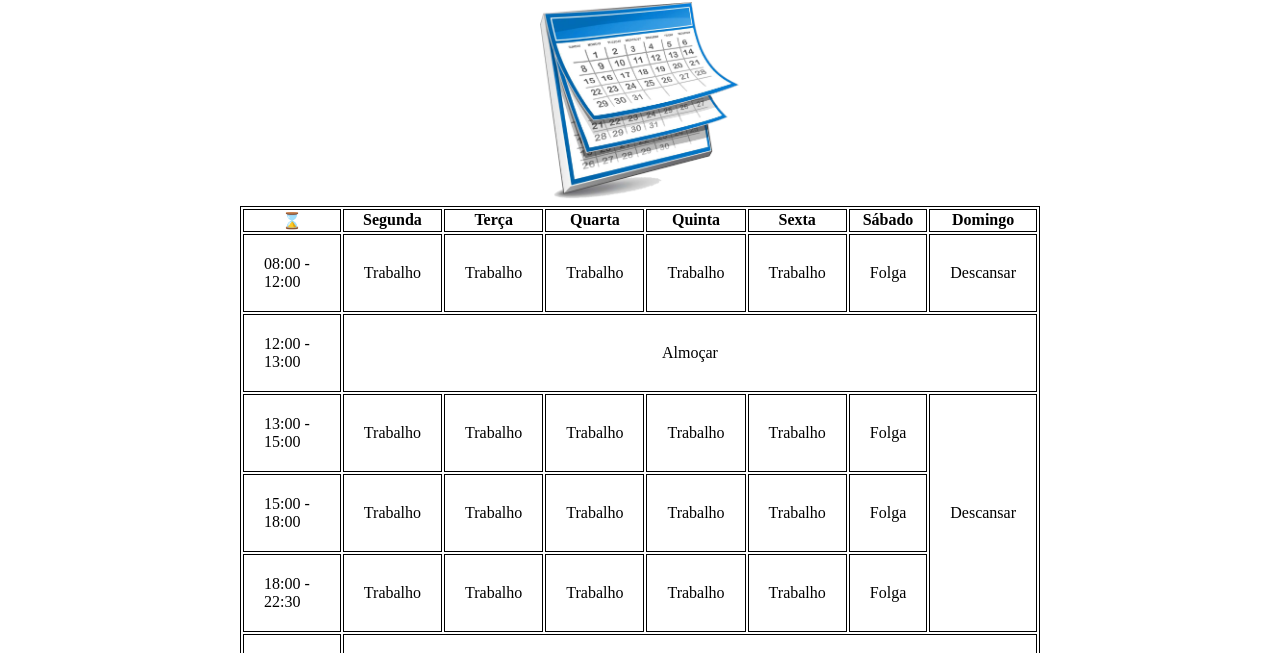
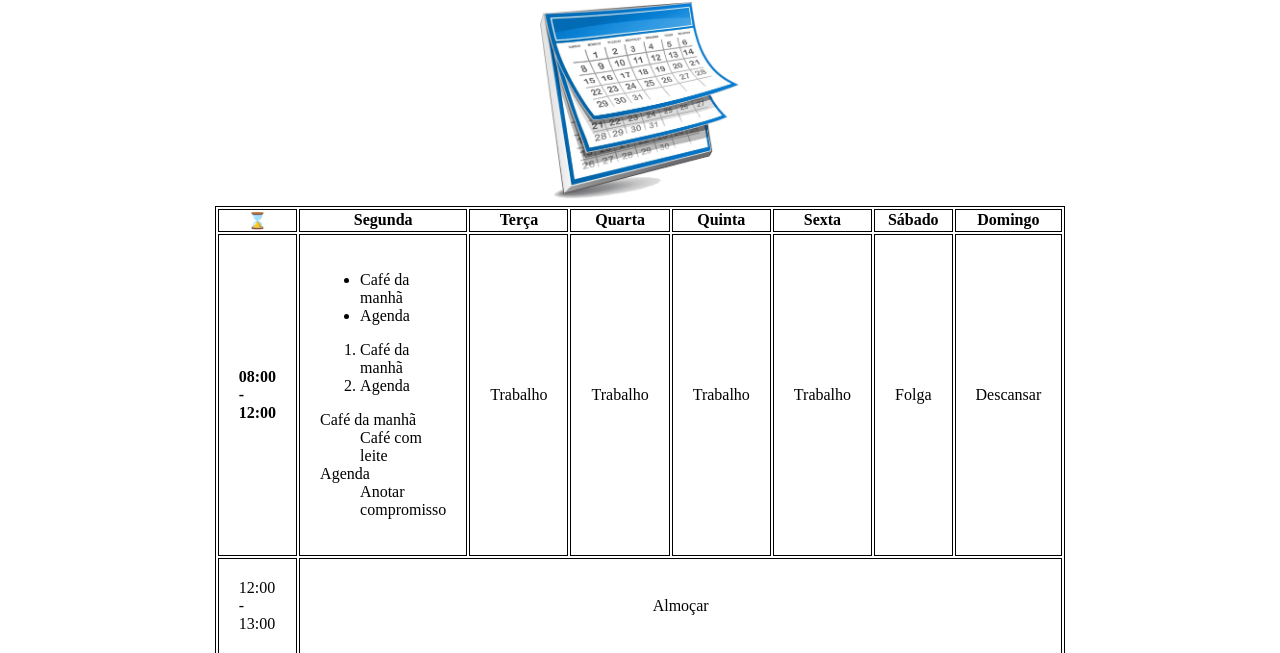
Before and after one commit to antonio-salviato/cronograma-tables, a plain HTML site: page index.html in a window 1280 px wide. Shown: the part 78-731 px from the top of the page. Drawn offline with Linux system fonts and the light colour scheme.

Commit message:
alterações da aula

```diff
--- a/index.html
+++ b/index.html
@@ -44,8 +44,23 @@
         </thead>
         <tbody>
           <tr>
-            <td>08:00 - 12:00</td>
-            <td>Trabalho</td>
+            <td><strong>08:00 - 12:00</strong></td>
+                <td>
+                    <ul>
+                        <li>Café da manhã</li>
+                        <li>Agenda</li>
+                    </ul>
+                    <ol type="1">
+                        <li>Café da manhã</li>
+                        <li>Agenda</li>
+                    </ol>
+                    <dl>
+                        <dt>Café da manhã</dt>
+                        <dd>Café com leite</dd>
+                        <dt>Agenda</dt>
+                        <dd>Anotar compromisso</dd>
+                    </dl>
+                </td>
             <td>Trabalho</td>
             <td>Trabalho</td>
             <td>Trabalho</td>
```
